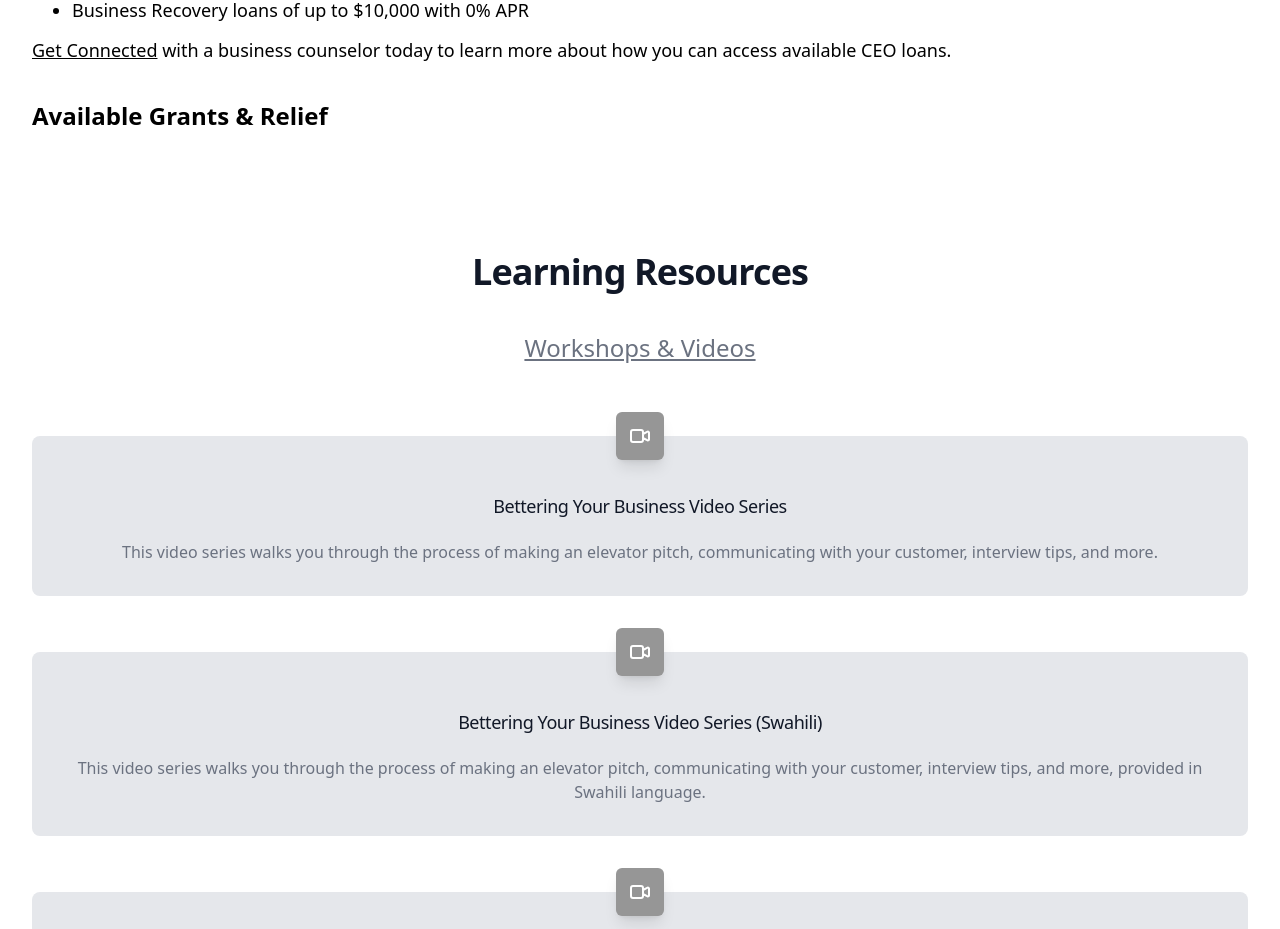
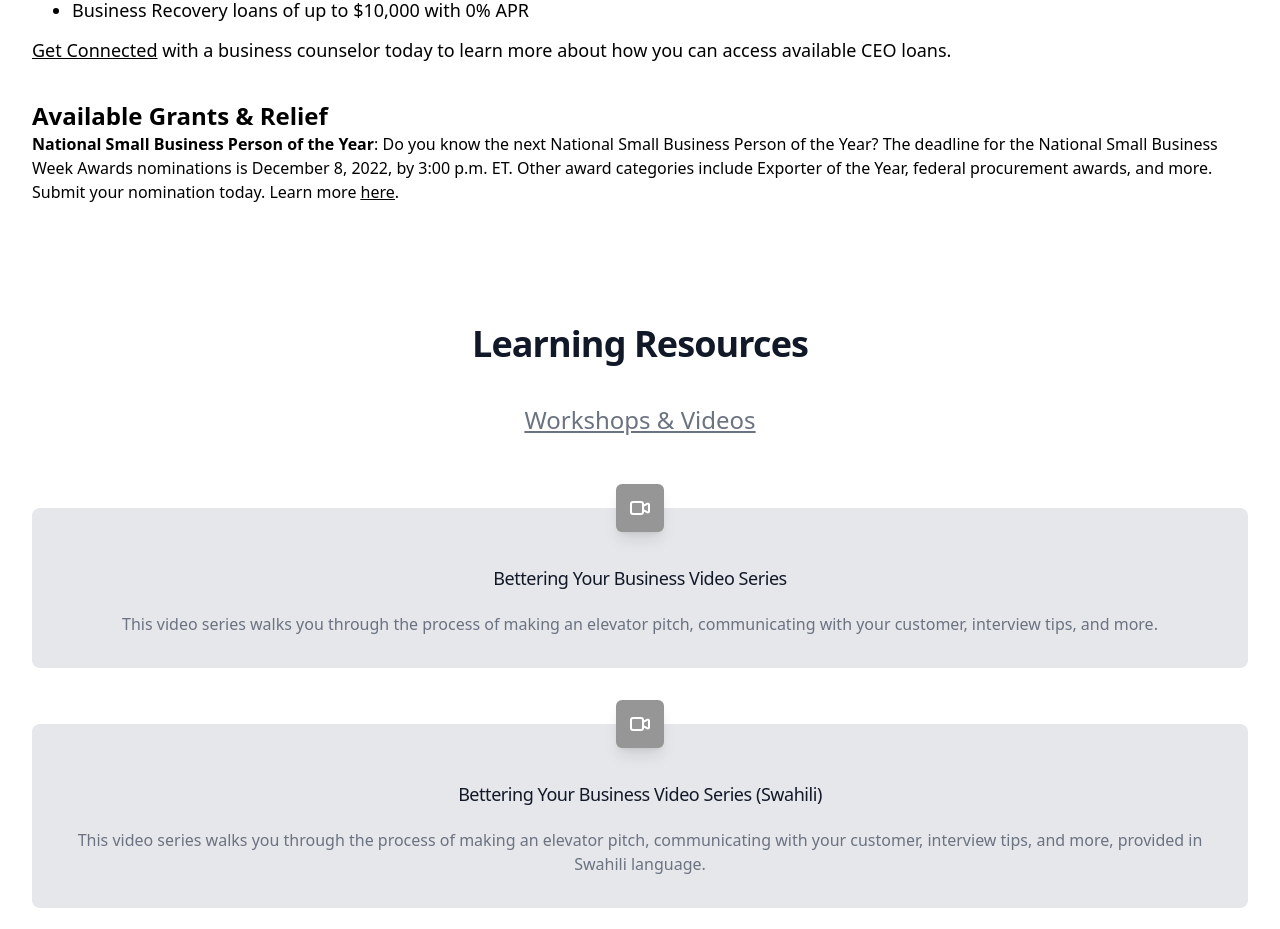
Before and after one commit to ericagirges/cnpp-website, a Next.js app in the folder app/: page /components/ResourcesContent in a window 1280 px wide. Shown: the part 1060-1989 px from the top of the page. Built offline with nearby package versions, Linux system fonts and the light colour scheme.

Commit message:
Update ResourcesContent.js

```diff
--- a/app/pages/components/ResourcesContent.js
+++ b/app/pages/components/ResourcesContent.js
@@ -45,6 +45,7 @@ const TextComponent = () => (
     <h2 className="mt-9 text-xl font-bold text-black md:text-2xl">
       Available Grants & Relief
     </h2>
+<p><b>National Small Business Person of the Year</b>: Do you know the next National Small Business Person of the Year? The deadline for the National Small Business Week Awards nominations is December 8, 2022, by 3:00 p.m. ET.  Other award categories include Exporter of the Year, federal procurement awards, and more. Submit your nomination today. Learn more <u><a href="https://www.sba.gov/national-small-business-week/awards?utm_medium=email&utm_source=govdelivery">here</a></u>. </p>
  </div>
 )
 const gridComponent = (arr) => (
```
